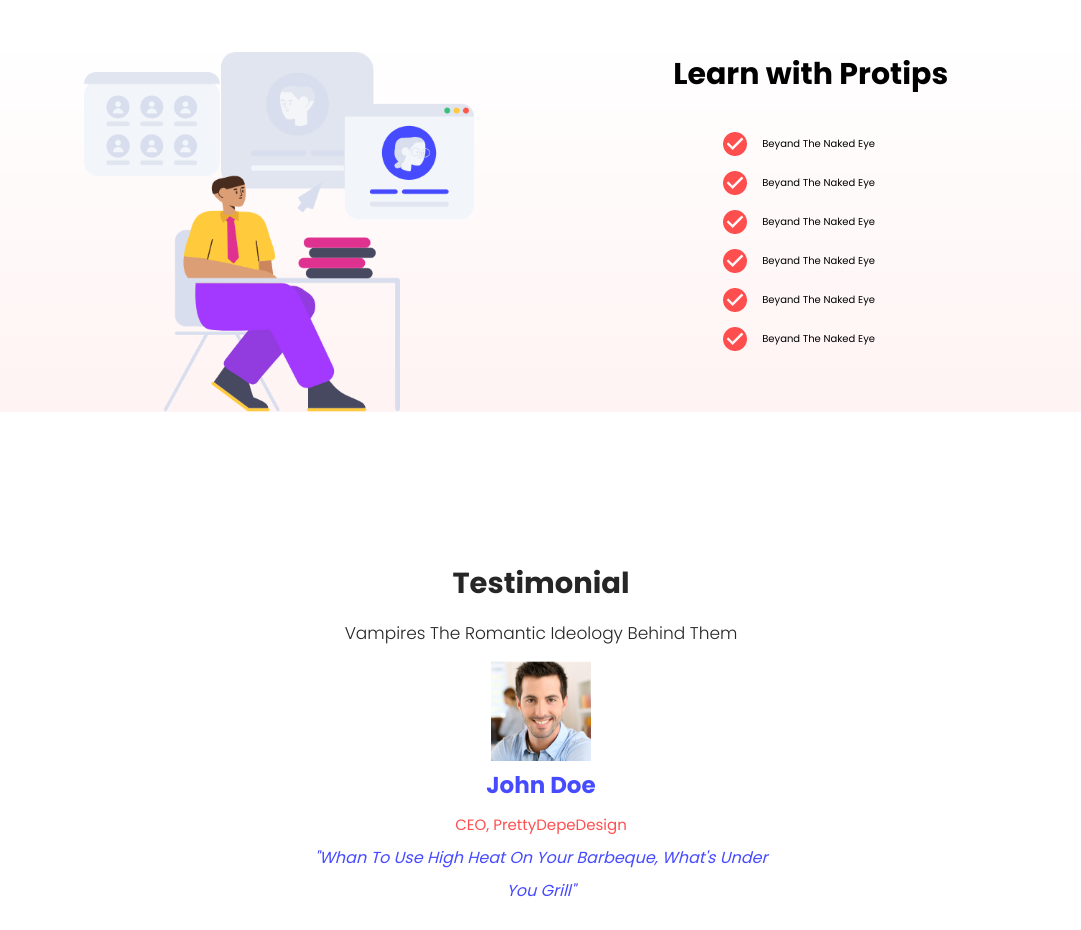
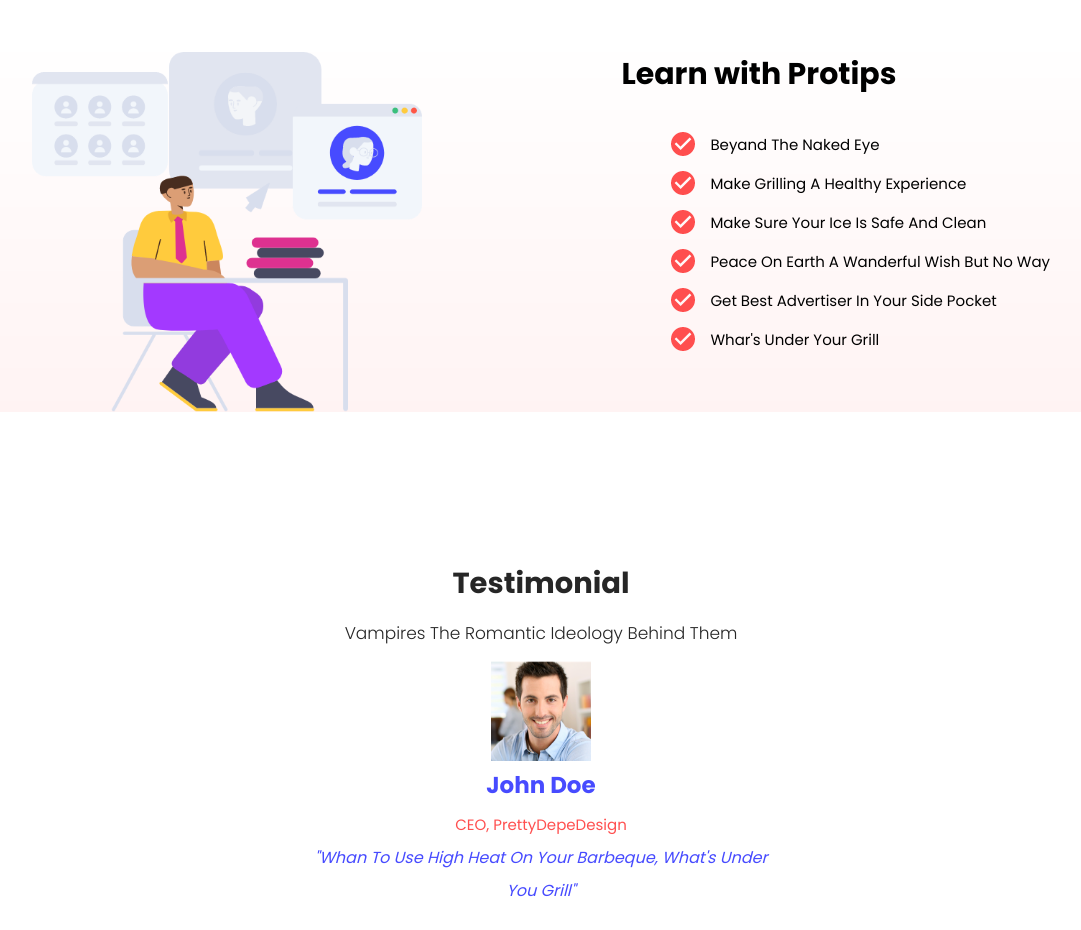
Before and after one commit to kelviny01/PROTIPS_PAGE, a plain HTML site: page index.html in a window 1280 px wide. Shown: the part 940-1870 px from the top of the page, without its empty margins (99-1180 px from the left). Drawn offline with nearby package versions, Linux system fonts and the light colour scheme.

Commit message:
att-lists-items

```diff
--- a/css/style.css
+++ b/css/style.css
@@ -201,6 +201,7 @@ header {
 
 .lists-2 span {
   margin-top: 15px;
+  font-size: 1.5rem;
 }
 
 .lists-2 img {
--- a/index.html
+++ b/index.html
@@ -101,23 +101,23 @@
             </li>
             <li class="lists-2">
               <img src="imagens/checklist.png" alt="" />
-              <span>Beyand The Naked Eye</span>
+              <span>Make Grilling A Healthy Experience</span>
             </li>
             <li class="lists-2">
               <img src="imagens/checklist.png" alt="" />
-              <span>Beyand The Naked Eye</span>
+              <span>Make Sure Your Ice Is Safe And Clean</span>
             </li>
             <li class="lists-2">
               <img src="imagens/checklist.png" alt="" />
-              <span>Beyand The Naked Eye</span>
+              <span>Peace On Earth A Wanderful Wish But No Way</span>
             </li>
             <li class="lists-2">
               <img src="imagens/checklist.png" alt="" />
-              <span>Beyand The Naked Eye</span>
+              <span>Get Best Advertiser In Your Side Pocket</span>
             </li>
             <li class="lists-2">
               <img src="imagens/checklist.png" alt="" />
-              <span>Beyand The Naked Eye</span>
+              <span>Whar's Under Your Grill</span>
             </li>
           </ul>
         </div>
```
